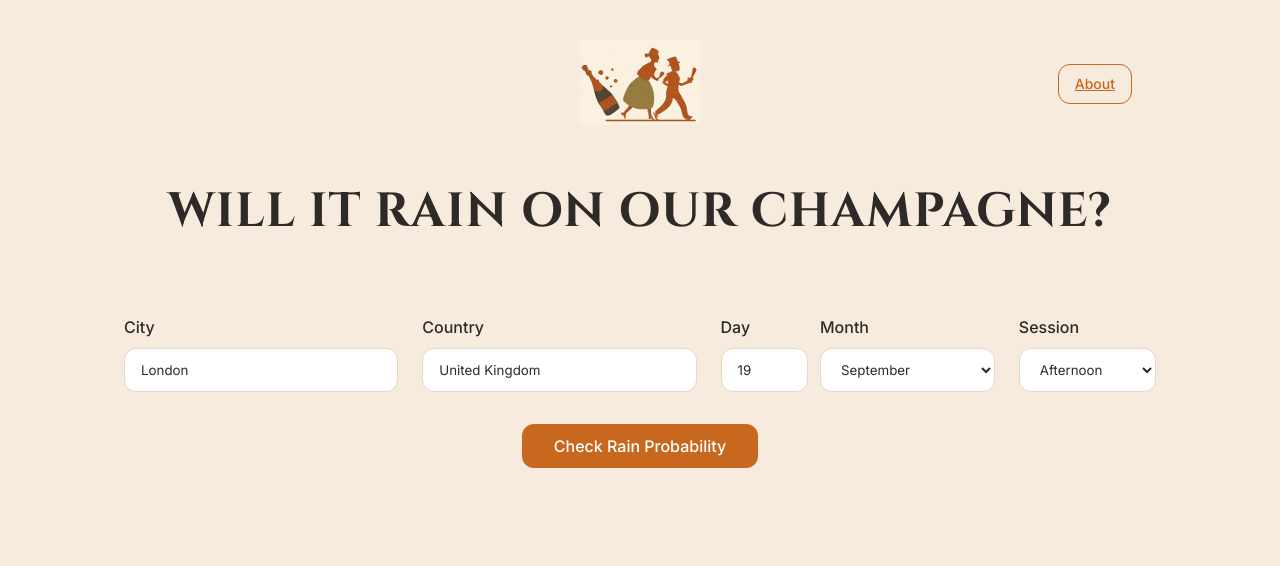
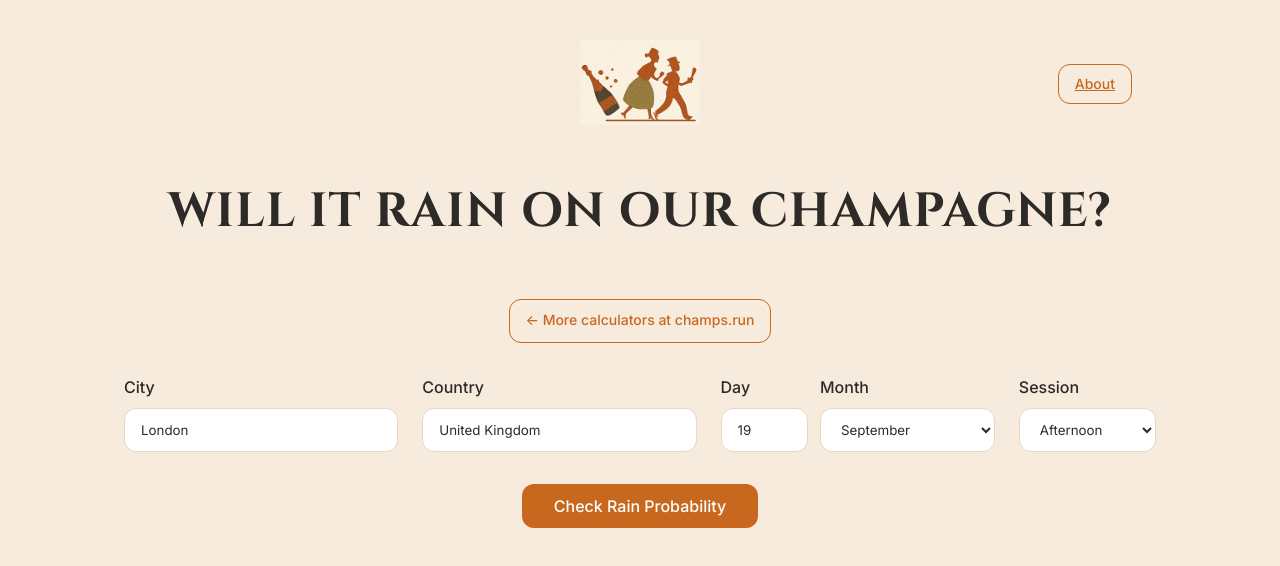
Before and after one commit to juddormsby/rain-on-our-champagne, a React (Vite) app in the folder rain-probability-app/: page / in a window 1280 px wide. Shown: the top 566 px of the page. Built offline with nearby package versions, Linux system fonts and the light colour scheme.

Commit message:
Add navigation to other champs.run calculators

```diff
--- a/rain-probability-app/src/App.tsx
+++ b/rain-probability-app/src/App.tsx
@@ -519,6 +519,9 @@ function App() {
           />
         </svg>
         <h1 className="app-title">WILL IT RAIN ON OUR CHAMPAGNE?</h1>
+        <a href="https://champs.run" className="calculators-button">
+          ← More calculators at champs.run
+        </a>
         <Link
           to="/about"
           className="about-button"
--- a/rain-probability-app/src/index.css
+++ b/rain-probability-app/src/index.css
@@ -432,6 +432,33 @@ h1, h2, h3 {
   text-align: center;
 }
 
+.calculators-button {
+  display: inline-flex;
+  align-items: center;
+  justify-content: center;
+  min-height: 44px;
+  padding: 8px 16px;
+  border: 1px solid var(--accent-orange);
+  border-radius: 12px;
+  color: var(--accent-orange);
+  font-family: var(--font-body);
+  font-size: 14px;
+  font-weight: 500;
+  text-align: center;
+  text-decoration: none;
+  transition: background-color 0.2s ease, color 0.2s ease;
+}
+
+.calculators-button:hover {
+  background: var(--accent-orange);
+  color: white;
+}
+
+.calculators-button:focus-visible {
+  outline: 2px solid var(--accent-orange);
+  outline-offset: 3px;
+}
+
 @media (max-width: 768px) {
   .app-title {
     font-size: 32px;
```
